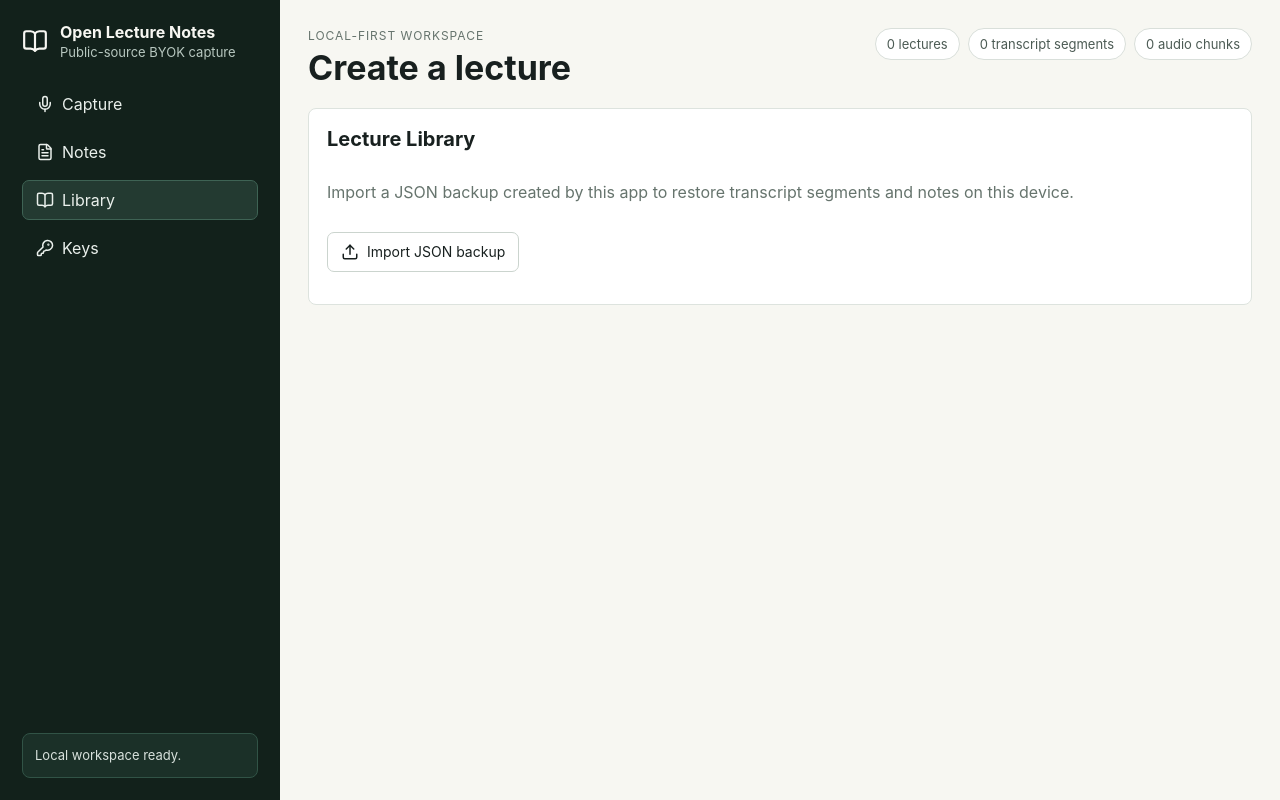
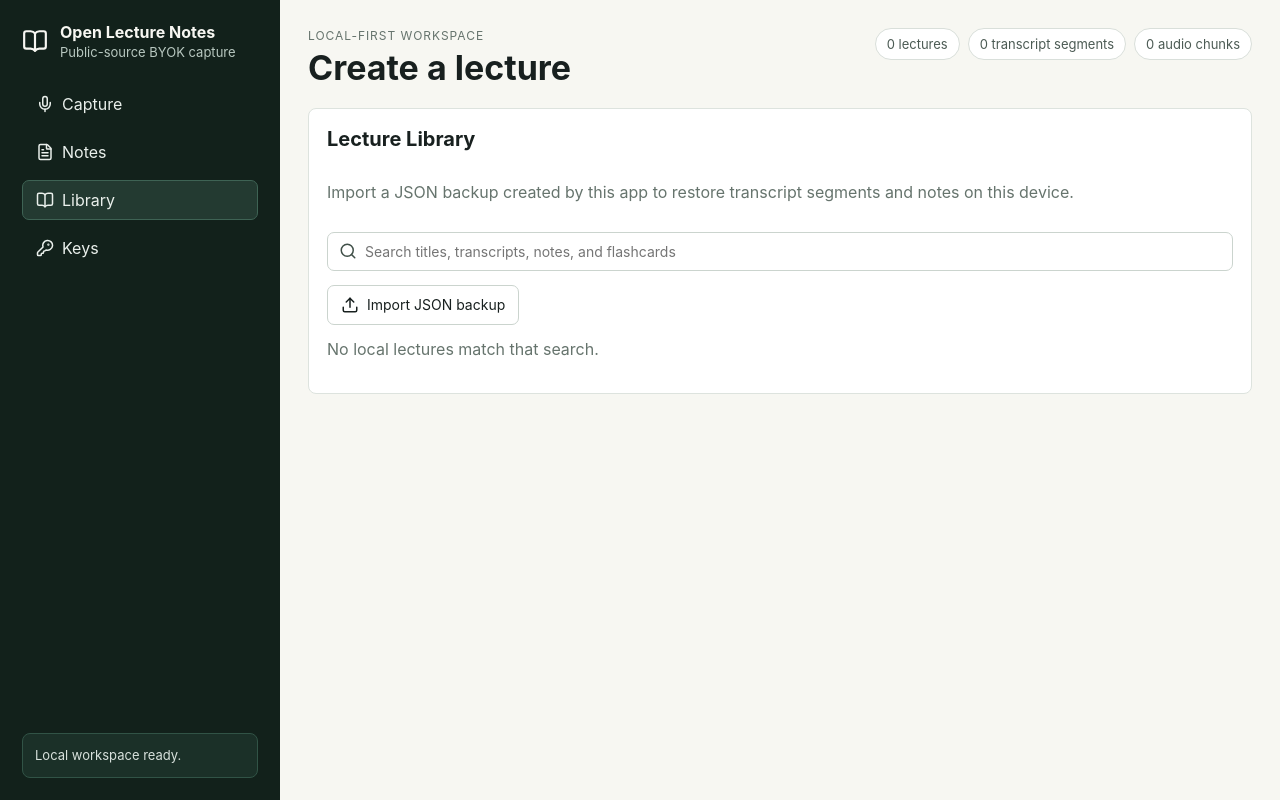
Before and after one commit to Chrissyuh/lecture-notes-byok, a React (Vite) app: page / in a window 1280 px wide. Both pictures are taken after a click on the button "Library". Built offline with nearby package versions, Linux system fonts and the light colour scheme.

Commit message:
Add local library search

```diff
--- a/src/App.css
+++ b/src/App.css
@@ -234,6 +234,26 @@ label {
   pointer-events: none;
 }
 
+.search-box {
+  display: grid;
+  grid-template-columns: 18px minmax(0, 1fr);
+  align-items: center;
+  gap: 8px;
+  border: 1px solid #cbd4ce;
+  border-radius: 7px;
+  background: #ffffff;
+  padding: 0 11px;
+}
+
+.search-box input {
+  border: 0;
+  padding-inline: 0;
+}
+
+.search-box input:focus {
+  outline: none;
+}
+
 .transcript {
   white-space: pre-wrap;
   overflow: auto;
@@ -294,6 +314,10 @@ label {
   margin-top: 3px;
 }
 
+.lecture .match {
+  color: #285f4a;
+}
+
 .lecture.active {
   border-color: #285f4a;
   background: #eef5f0;
--- a/src/App.tsx
+++ b/src/App.tsx
@@ -7,6 +7,7 @@ import {
   Play,
   Plus,
   Save,
+  Search,
   ShieldCheck,
   Square,
   Upload,
@@ -35,6 +36,7 @@ import {
   type ProviderProfile,
   type TranscriptSegment,
 } from './domain'
+import { searchLibrary, type LibrarySearchResult } from './librarySearch'
 import { downloadText, flashcardsToCsv, noteToMarkdown } from './exporters'
 import {
   editableDraftToNotePatch,
@@ -92,6 +94,8 @@ function App() {
   const [importingBackup, setImportingBackup] = useState(false)
   const [segmentDrafts, setSegmentDrafts] = useState<Record<string, string>>({})
   const [noteDraft, setNoteDraft] = useState<EditableNoteDraft>()
+  const [libraryQuery, setLibraryQuery] = useState('')
+  const [libraryResults, setLibraryResults] = useState<LibrarySearchResult[]>([])
   const [localStats, setLocalStats] = useState<LocalDataStats>({
     lectures: 0,
     audioChunks: 0,
@@ -121,6 +125,22 @@ function App() {
     if (!selectedLectureId) return
     void refreshLectureData(selectedLectureId)
   }, [selectedLectureId])
+
+  useEffect(() => {
+    if (!ready) return
+    if (!libraryQuery.trim()) {
+      setLibraryResults(searchLibrary(lectures, [], [], ''))
+      return
+    }
+
+    let cancelled = false
+    void Promise.all([db.segments.toArray(), db.notes.toArray()]).then(([allSegments, allNotes]) => {
+      if (!cancelled) setLibraryResults(searchLibrary(lectures, allSegments, allNotes, libraryQuery))
+    })
+    return () => {
+      cancelled = true
+    }
+  }, [ready, lectures, libraryQuery])
 
   const selectedLecture = lectures.find((lecture) => lecture.id === selectedLectureId)
   const latestNote = notes[0]
@@ -762,6 +782,14 @@ function App() {
           <section className="panel">
             <h2>Lecture Library</h2>
             <p className="muted">Import a JSON backup created by this app to restore transcript segments and notes on this device.</p>
+            <label className="search-box">
+              <Search size={18} />
+              <input
+                value={libraryQuery}
+                placeholder="Search titles, transcripts, notes, and flashcards"
+                onChange={(event) => setLibraryQuery(event.target.value)}
+              />
+            </label>
             <label className="file-picker">
               <Upload size={18} />
               Import JSON backup
@@ -776,7 +804,7 @@ function App() {
               />
             </label>
             <div className="lecture-list">
-              {lectures.map((lecture) => (
+              {libraryResults.map(({ lecture, matches }) => (
                 <button
                   key={lecture.id}
                   className={lecture.id === selectedLectureId ? 'lecture active' : 'lecture'}
@@ -787,6 +815,11 @@ function App() {
                     <small>
                       {lecture.status} - {new Date(lecture.updatedAt).toLocaleString()}
                     </small>
+                    {matches.slice(0, 2).map((match) => (
+                      <small key={match} className="match">
+                        {match}
+                      </small>
+                    ))}
                   </span>
                   <Trash2
                     size={18}
@@ -797,6 +830,7 @@ function App() {
                   />
                 </button>
               ))}
+              {libraryResults.length === 0 && <p className="muted">No local lectures match that search.</p>}
             </div>
           </section>
         )}
--- /dev/null
+++ b/src/librarySearch.ts
@@ -0,0 +1,64 @@
+import type { Lecture, LectureNote, TranscriptSegment } from './domain'
+
+export interface LibrarySearchResult {
+  lecture: Lecture
+  matches: string[]
+}
+
+function normalize(value: string) {
+  return value.toLowerCase().trim()
+}
+
+function includesQuery(value: string, query: string) {
+  return normalize(value).includes(query)
+}
+
+function clipSnippet(value: string, query: string) {
+  const normalizedValue = normalize(value)
+  const index = normalizedValue.indexOf(query)
+  if (index < 0) return value.slice(0, 120)
+  const start = Math.max(0, index - 36)
+  const end = Math.min(value.length, index + query.length + 84)
+  const prefix = start > 0 ? '...' : ''
+  const suffix = end < value.length ? '...' : ''
+  return `${prefix}${value.slice(start, end)}${suffix}`
+}
+
+export function searchLibrary(
+  lectures: Lecture[],
+  segments: TranscriptSegment[],
+  notes: LectureNote[],
+  rawQuery: string,
+): LibrarySearchResult[] {
+  const query = normalize(rawQuery)
+  if (!query) return lectures.map((lecture) => ({ lecture, matches: [] }))
+
+  return lectures
+    .map((lecture) => {
+      const matches: string[] = []
+      if (includesQuery(lecture.title, query)) matches.push(`Title: ${lecture.title}`)
+
+      for (const segment of segments.filter((item) => item.lectureId === lecture.id)) {
+        if (includesQuery(segment.text, query)) {
+          matches.push(`Transcript ${segment.index + 1}: ${clipSnippet(segment.text, query)}`)
+        }
+      }
+
+      for (const note of notes.filter((item) => item.lectureId === lecture.id)) {
+        const noteFields = [
+          note.summary,
+          ...note.outline,
+          ...note.keyPoints,
+          ...note.definitions,
+          ...note.openQuestions,
+          ...note.reviewTasks,
+          ...note.flashcards.flatMap((card) => [card.front, card.back]),
+        ]
+        const match = noteFields.find((field) => includesQuery(field, query))
+        if (match) matches.push(`Notes: ${clipSnippet(match, query)}`)
+      }
+
+      return { lecture, matches }
+    })
+    .filter((result) => result.matches.length > 0)
+}
```
Also changed, not shown: 2 other files (tests, documents, lock files or other folders).
